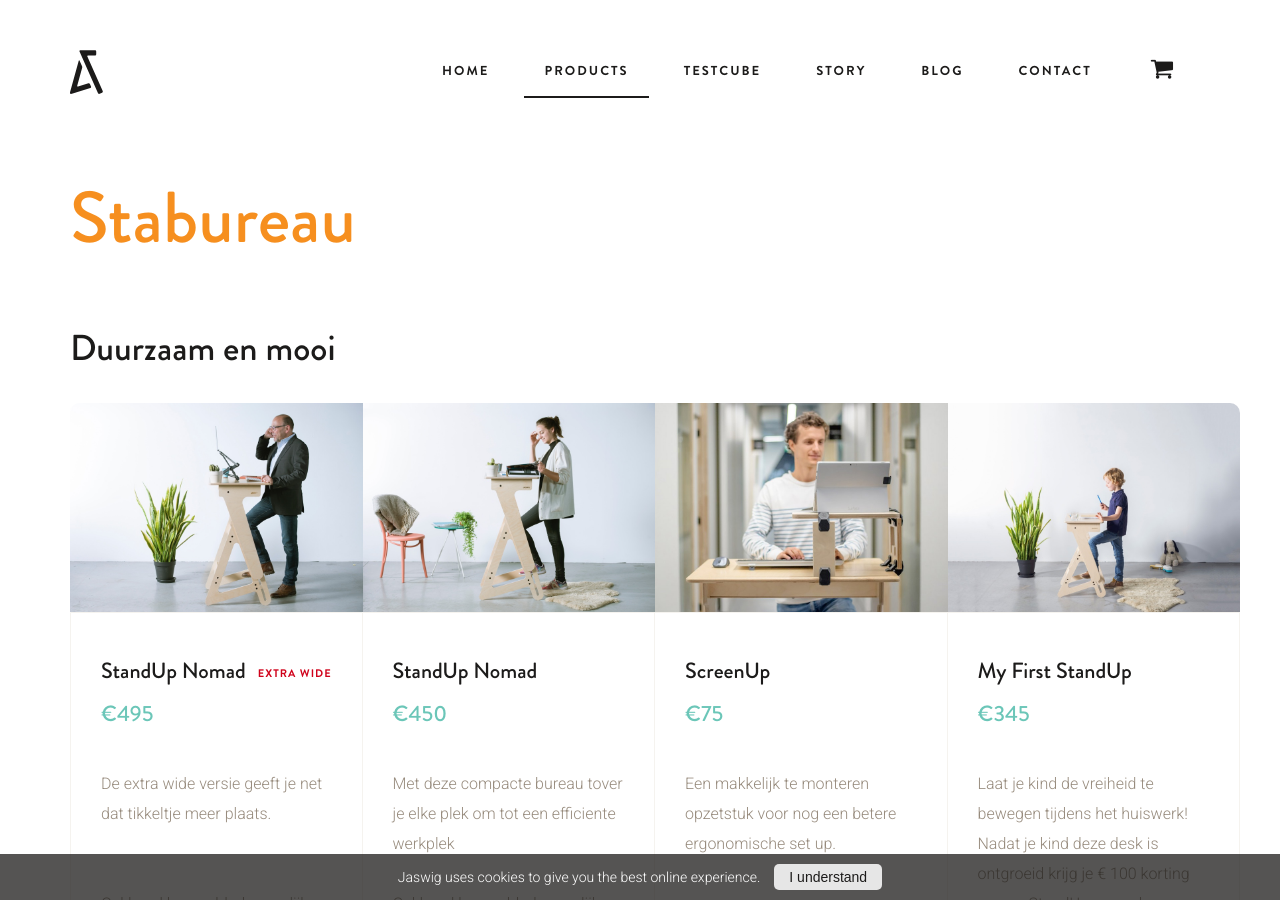
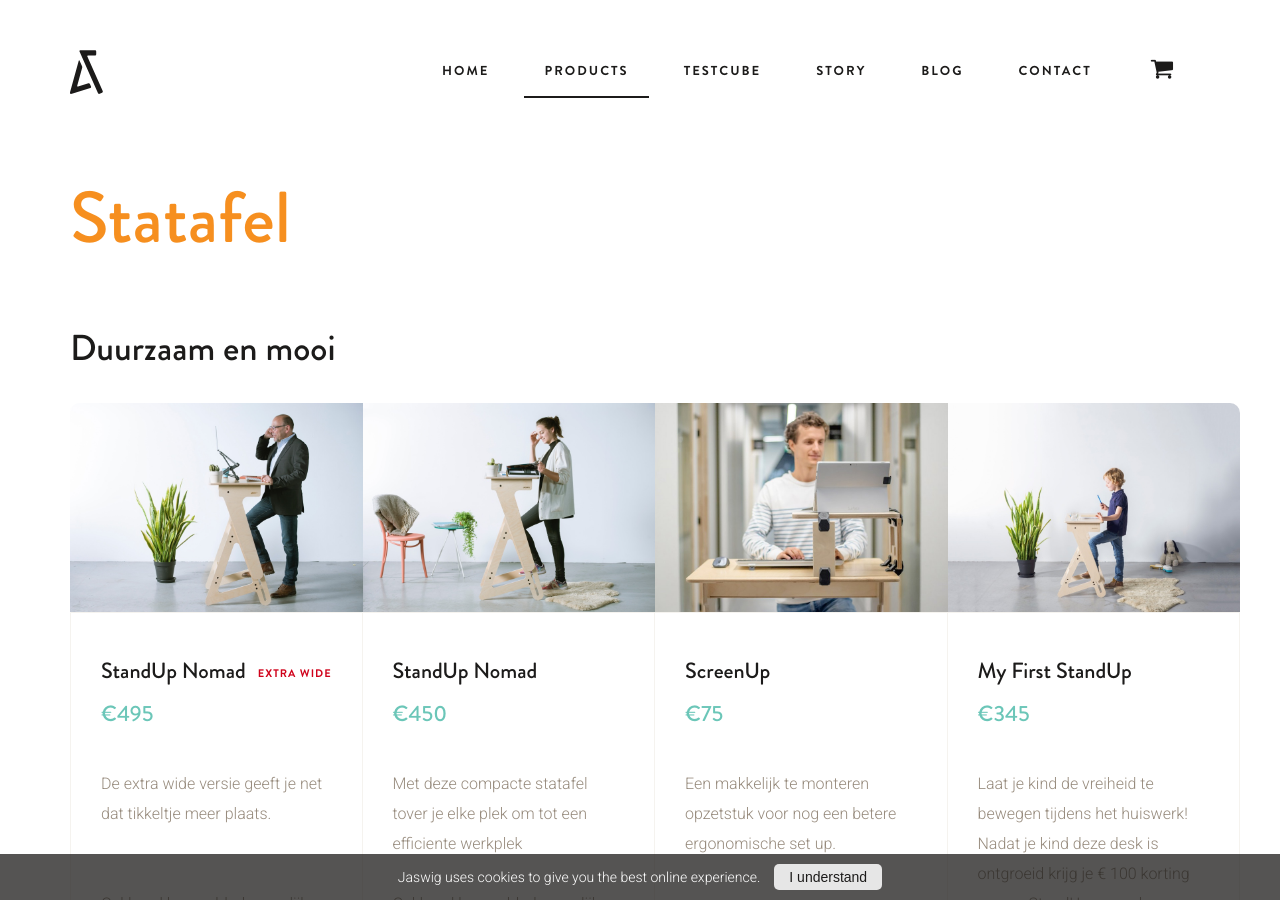
Before and after one commit to samuelrieder/jaswig.github.io, a Jekyll site: the page built from stabureau-duurzaam-en-mooi.html, in a window 1280 px wide and 900 px high. Built offline with Jekyll 4.4.1, drawn with Linux system fonts in a browser that asks for light colours; nearby versions of some CDN libraries.

Commit message:
Update stabureau-duurzaam-en-mooi.html

```diff
--- a/stabureau-duurzaam-en-mooi.html
+++ b/stabureau-duurzaam-en-mooi.html
@@ -1,8 +1,8 @@
 ---
 layout: default
-title: Stabureau duurzaam en mooi | Jaswig
+title: Statafel duurzaam en mooi | Jaswig
 sitemap: false
-permalink: /stabureau-duurzaam-en-mooi/
+permalink: /statafel-duurzaam-en-mooi/
 prod_qos: true
 ---
 
@@ -10,7 +10,7 @@ prod_qos: true
   <div class="container">
     <div class="row">
       <div class="col-xs-12">
-        <h1 class="large fix_padding_store">Stabureau</h1>
+        <h1 class="large fix_padding_store">Statafel</h1>
         <h2 class="large fix_padding_store">Duurzaam en mooi</h2><br><br>
       </div>
       <div class="col-xs-12">
@@ -43,7 +43,7 @@ prod_qos: true
                 <div class="order-card-text heighter">
                   <h3 class="height-ad-ew">StandUp Nomad</h3>
                   <h3 class="order-card-price" > €450</h3>
-                  <p class="equalize">Met deze compacte bureau tover je elke plek om tot een efficiente werkplek
+                  <p class="equalize">Met deze compacte statafel tover je elke plek om tot een efficiente werkplek
                   <br><br>Gekleurd bureaublad mogelijk (blauw, grijs en groen) <span class="attention">Nieuw!</span></p>
                   <p class="strong">
                     Hoogte bereik: <span >93 – 122 cm</span><br>
```
